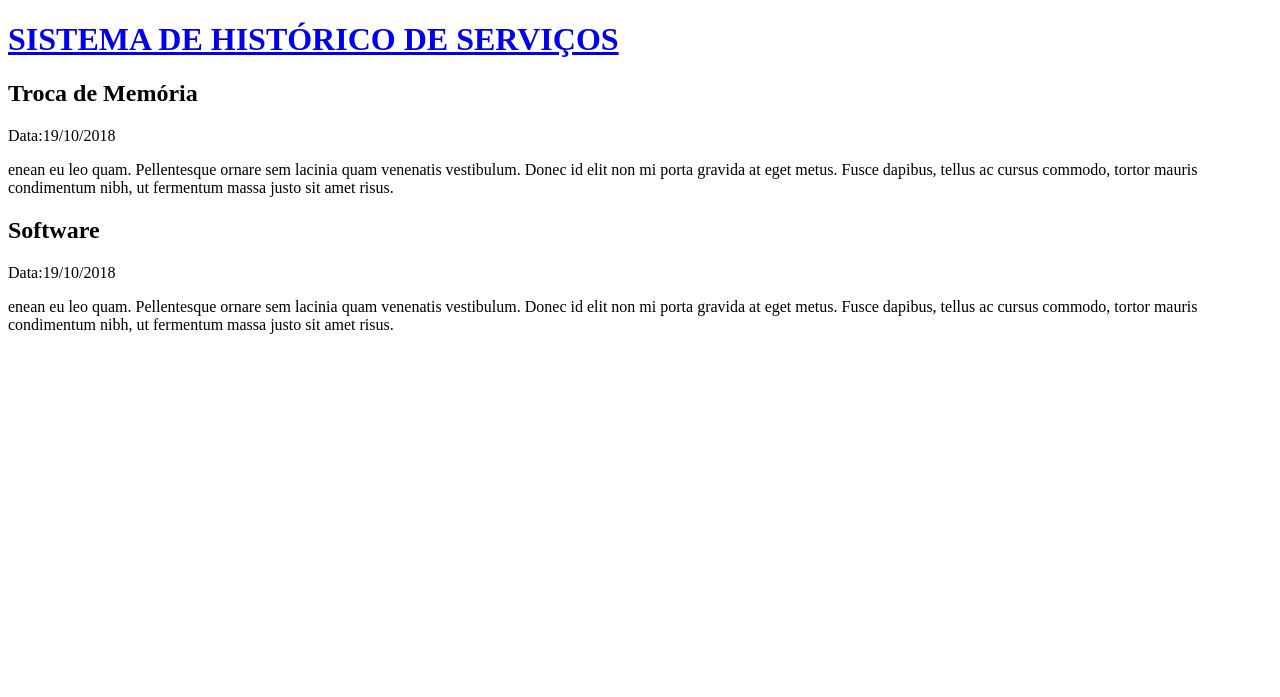
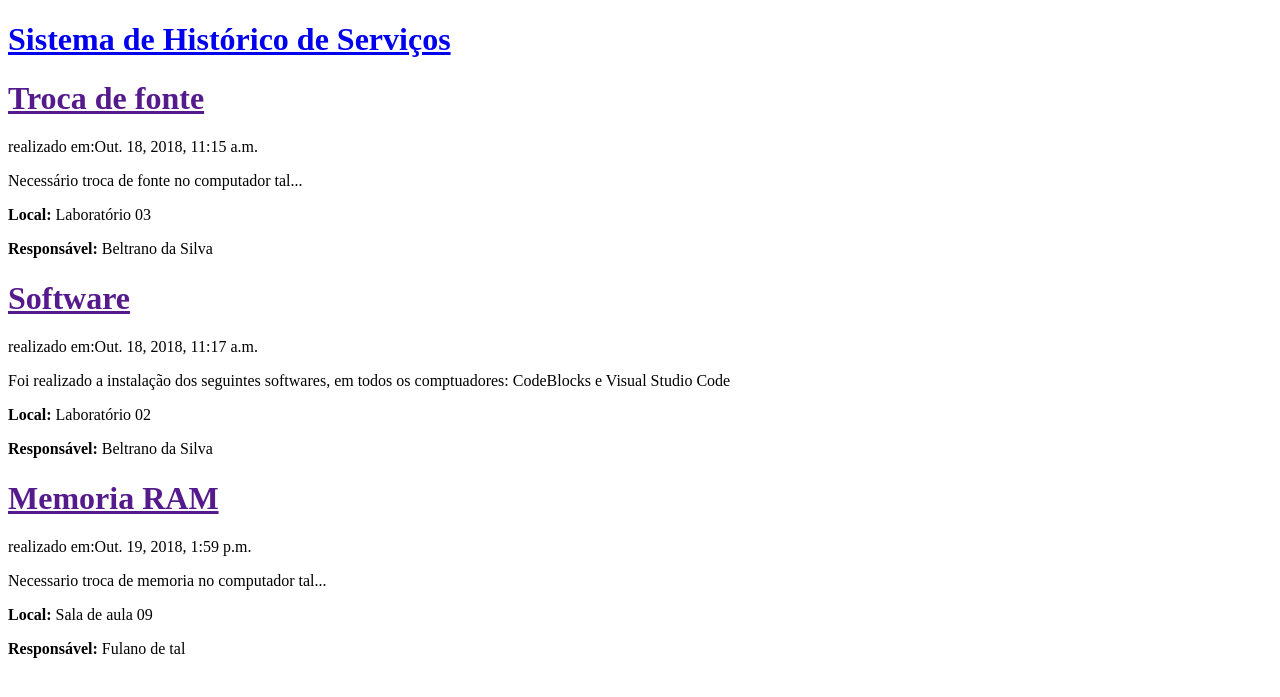
Before and after one commit to taysamendes/historico_servico, a Django app: page / in a window 1280 px wide. Shown: the top 697 px of the page. Run offline with Django 3.2, Linux system fonts and the light colour scheme; data comes from the database, SQL or seed files in the repository; both versions use the stored data as it was after the commit.

Commit message:
modificando templates

```diff
--- a/servicos/templates/servicos/servicos.html
+++ b/servicos/templates/servicos/servicos.html
@@ -6,27 +6,18 @@
 </head>
 <body>
     <div>
-        <h1><a href="/">SISTEMA DE HISTÓRICO DE SERVIÇOS</a></h1>
+        <h1><a href="/">Sistema de Histórico de Serviços</a></h1>
     </div>
 
+    {% for s in servicos %}
     <div>
-        <h2>Troca de Memória</h2>
-        <p>Data:19/10/2018</p>
-
-        <p>enean eu leo quam. Pellentesque ornare sem lacinia quam venenatis vestibulum.
-            Donec id elit non mi porta gravida at eget metus.
-            Fusce dapibus, tellus ac cursus commodo, tortor mauris condimentum nibh,
-            ut fermentum massa justo sit amet risus.</p>
+        <h1><a href="">{{s.tipo}}</a></h1>
+        <p>realizado em:{{s.dataServico}}</p>
+        <p>{{s.descricao|linebreaksbr}}</p>
+        <p><strong>Local: </strong>{{s.local}}</p>
+        <p><strong>Responsável: </strong>{{s.responsavel}}</p>
     </div>
-    <div>
-        <h2>Software</h2>
-        <p>Data:19/10/2018</p>
-
-        <p>enean eu leo quam. Pellentesque ornare sem lacinia quam venenatis vestibulum.
-            Donec id elit non mi porta gravida at eget metus.
-            Fusce dapibus, tellus ac cursus commodo, tortor mauris condimentum nibh,
-            ut fermentum massa justo sit amet risus.</p>
-    </div>
+    {% endfor %}
 
 </body>
 </html>
--- a/servicos/views.py
+++ b/servicos/views.py
@@ -1,8 +1,10 @@
 # -*- coding: utf-8 -*-
 from __future__ import unicode_literals
-
+from .models import Servico
+from django.utils import timezone
 from django.shortcuts import render
 
 # Create your views here.
 def servicos(request):
-    return render(request,'servicos/servicos.html',{})
+    servico=Servico.objects.filter(dataServico__lte=timezone.now()).order_by('dataServico')
+    return render(request,'servicos/servicos.html',{'servicos':servico})
```
Also changed, not shown: db.sqlite3, 1 other file.
